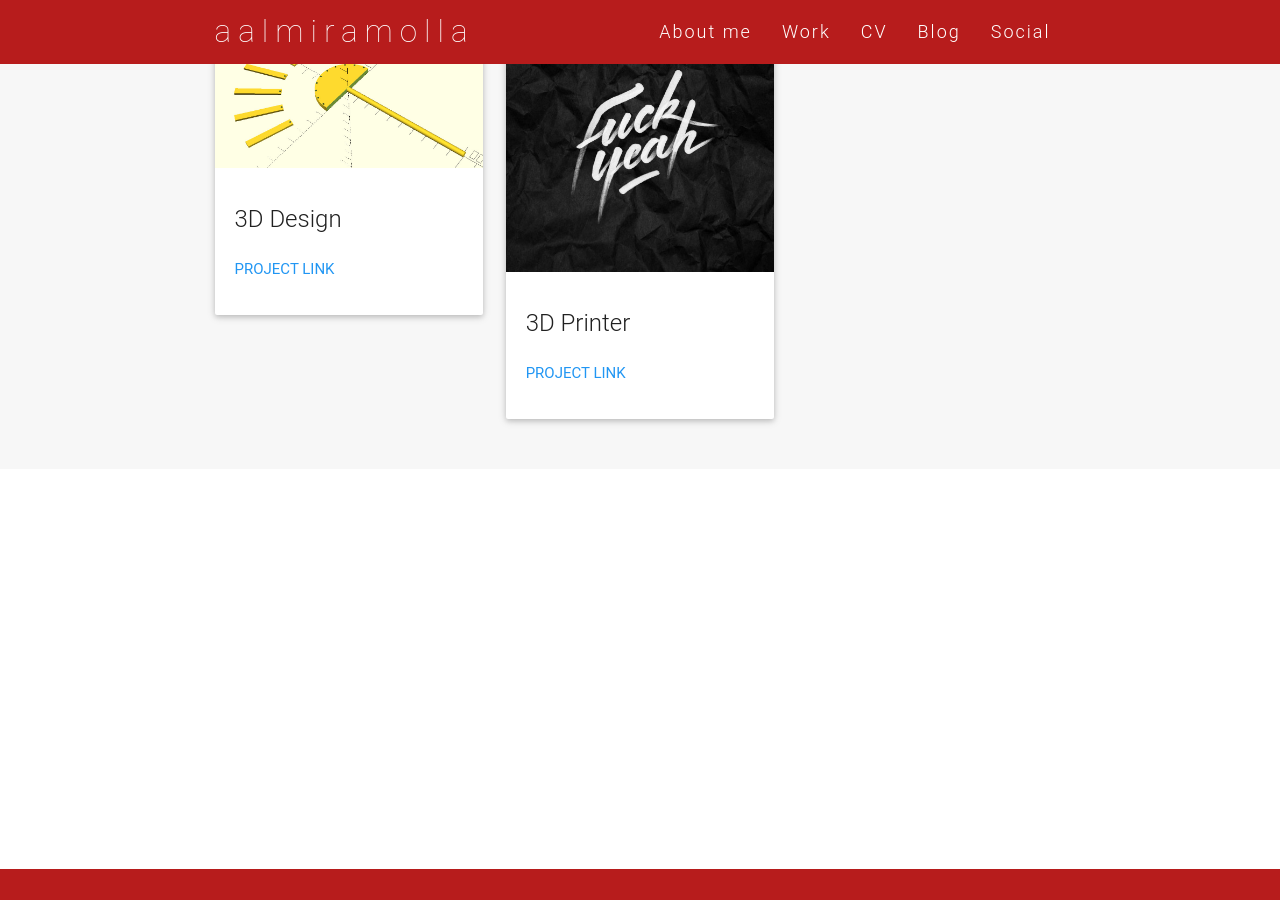
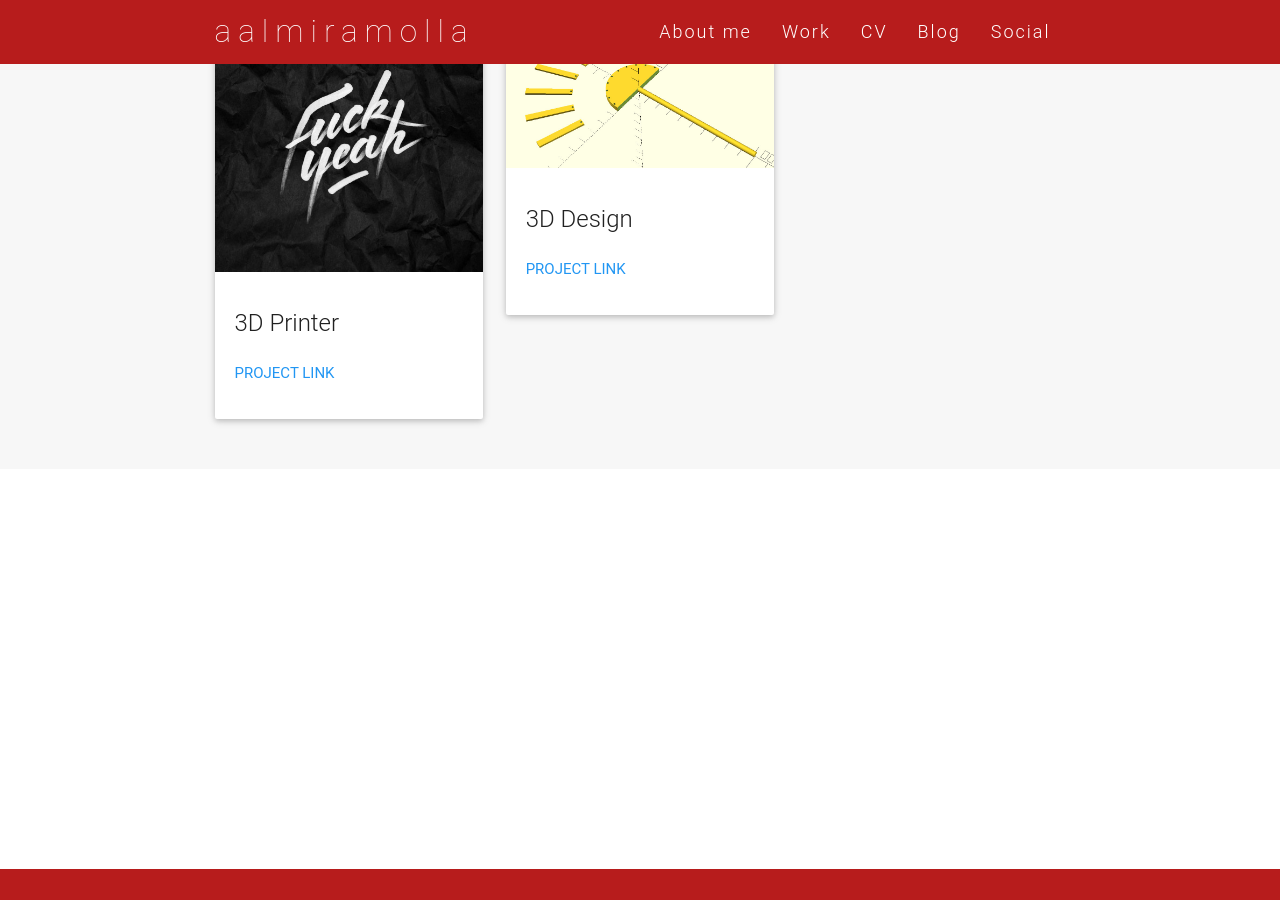
Before and after one commit to aalmiramolla/aalmiramolla.github.io, a Jekyll site: the page built from index.html, in a window 1280 px wide and 900 px high, scrolled down 2279 px. Built offline with Jekyll 4.4.1, drawn with Linux system fonts in a browser that asks for light colours; nearby versions of some CDN libraries; some web fonts are replaced.

Commit message:
Sorting projects

```diff
--- a/_projects/3ddesign.markdown
+++ b/_projects/3ddesign.markdown
@@ -1,7 +1,8 @@
 ---
+order: 1
 image: "/img/project2.jpeg"
 title: "3D Design"
 github: "https://github.com/aalmiramolla/Designs-for-3D-Printing"
 ---
 
-With OpenSCAD[n.d] software I design some things such as an Ogi[n.d], technical pieces for 3d printer repair, and others things.
+With OpenSCAD[n.d] software I design some things such as an Ogi[n.d], technical pieces for 3d printer repair, and others things.x
--- a/_projects/3dprinter.markdown
+++ b/_projects/3dprinter.markdown
@@ -1,4 +1,5 @@
 ---
+order: 0
 image: "/img/project1.jpg"
 title: "3D Printer"
 github: "https://github.com/aalmiramolla/Marlin"
--- a/index.html
+++ b/index.html
@@ -69,7 +69,8 @@ layout: default
   <div class="container">
     <h2 class="header text_b">Work </h2>
     <div class="row">
-	  {% for project in site.projects %}
+	  {% assign items = site.projects | sort: 'order' %}
+	  {% for project in items %}
 	  <div class="col s12 m4 l4">
         <div class="card">
           <div class="card-image waves-effect waves-block waves-light">
```
